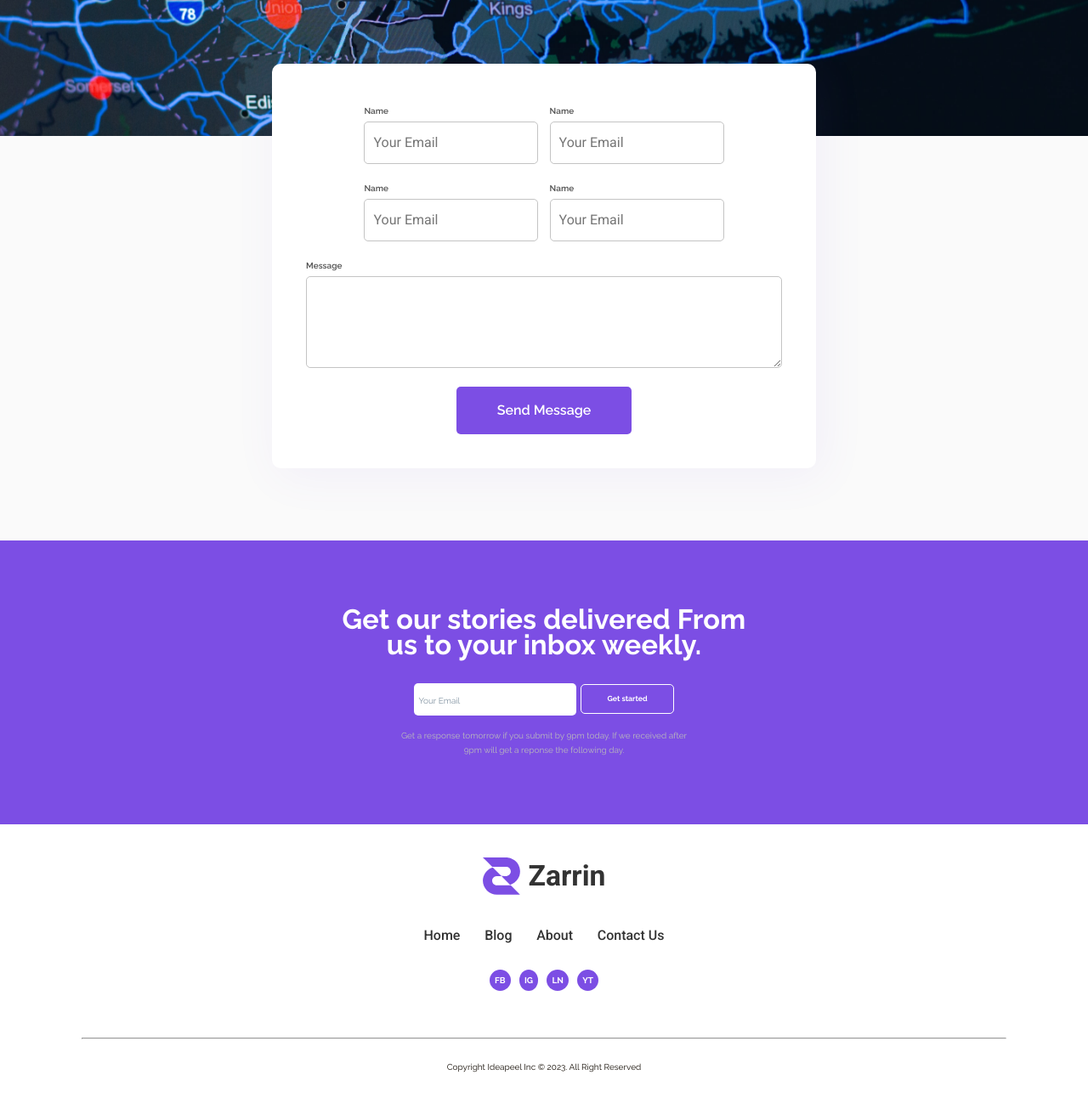
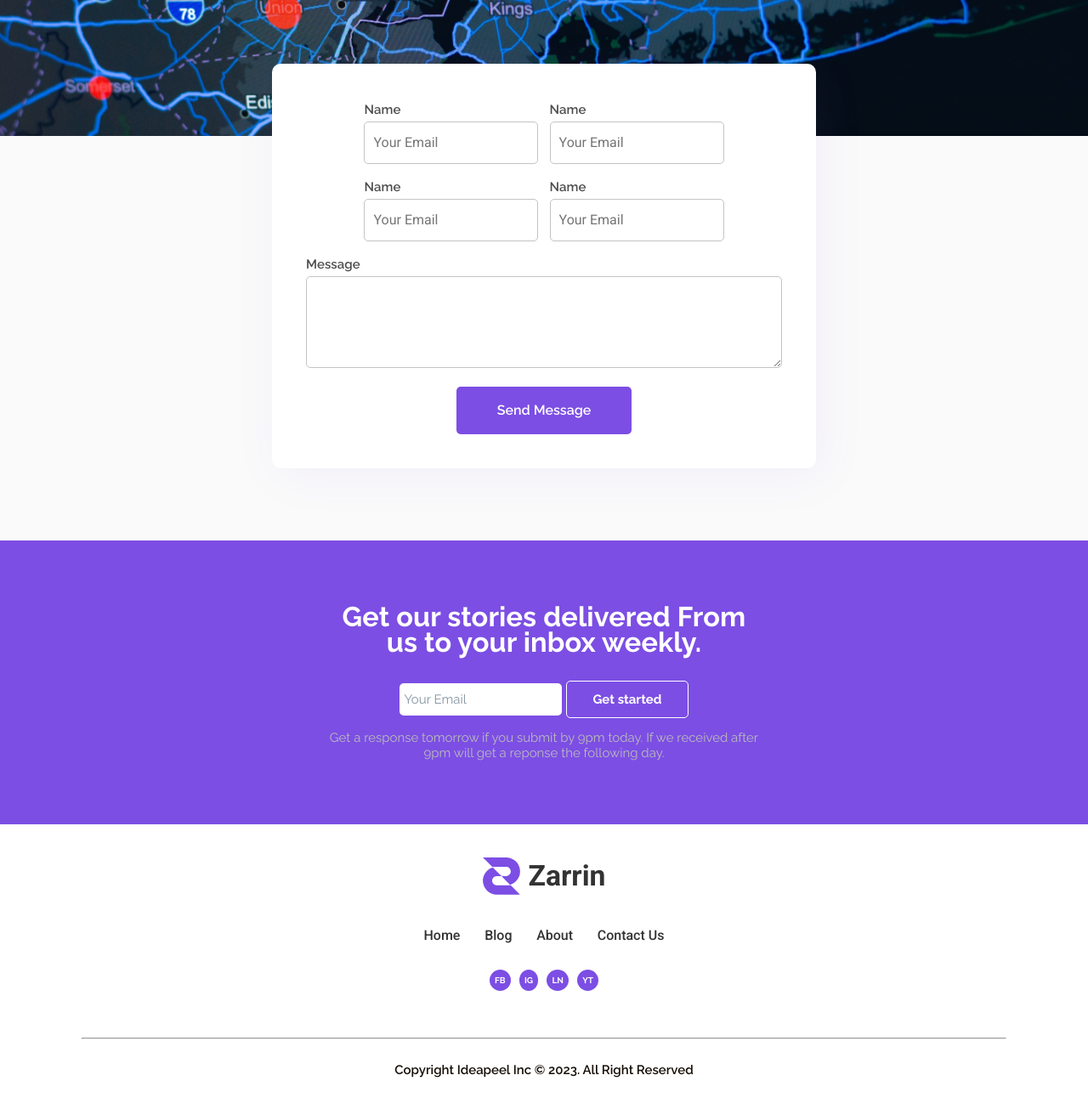
Before and after one commit to HamzaAbdrahim/blog_site, a plain HTML site: page contact.html in a window 1280 px wide. Shown: the part 760-2065 px from the top of the page at 85% size. Drawn offline with Linux system fonts and the light colour scheme.

Commit message:
'update'

```diff
--- a/css/main.css
+++ b/css/main.css
@@ -86,7 +86,7 @@ line-height: 150%;
   border: 1px solid white;
   color: white;
   background-color: transparent;
-  font-size: 0.875rem;
+  font-size: clamp(1rem , 8vw ,1.5rem);
   font-style: normal;
   font-weight: 700;
   line-height: 150%;
@@ -107,7 +107,7 @@ width: 100%;
 .input_label {
 color: #4C4C4C;
 font-family: var(--headingFont);
-font-size: 1rem;
+font-size: clamp(1rem , 8vw ,1.5rem);
 font-style: normal;
 font-weight: 600;
 line-height: 1.75rem;
@@ -125,7 +125,7 @@ font-weight: 500;
 .Input::placeholder {
   color: #5A7184;
   font-family: var(--headingFont);
-  font-size: 1rem;
+  font-size: clamp(1rem , 8vw ,1.5rem);
   font-style: normal;
   font-weight: 400;
   line-height: normal;
@@ -343,7 +343,7 @@ height: clamp(1rem ,1rem + 4vw , 2.73775rem) ;
     border-radius: 1rem;
     padding: 2rem 6.5rem  2rem 2rem;
     margin-left: auto;
-    margin-top: -7rem;
+    margin-top: -15rem;
     width: 100%;
   }
 
@@ -462,7 +462,7 @@ max-width: 42ch;
 .newsletter .newsletter_discrption {
   color: #BBB;
   text-align: center;
-  font-size: 1rem;
+  font-size: clamp(1rem , 8vw ,1.5rem);
   font-style: normal;
   font-weight: 400;
   line-height: 1.75rem; /* 175% */
@@ -504,9 +504,9 @@ margin-bottom: 5.5rem;
     color: #150E06;
 
     font-family: var(--headingFont);
-font-size: 1rem;
+    font-size: clamp(1rem , 8vw ,1.5rem);
 font-style: normal;
-font-weight: 400;
+font-weight: 600;
 line-height: 150%;
 padding-block: 2.5rem 3.38rem;
   }
```
Also changed, not shown: index.html (+2 -0 lines).
